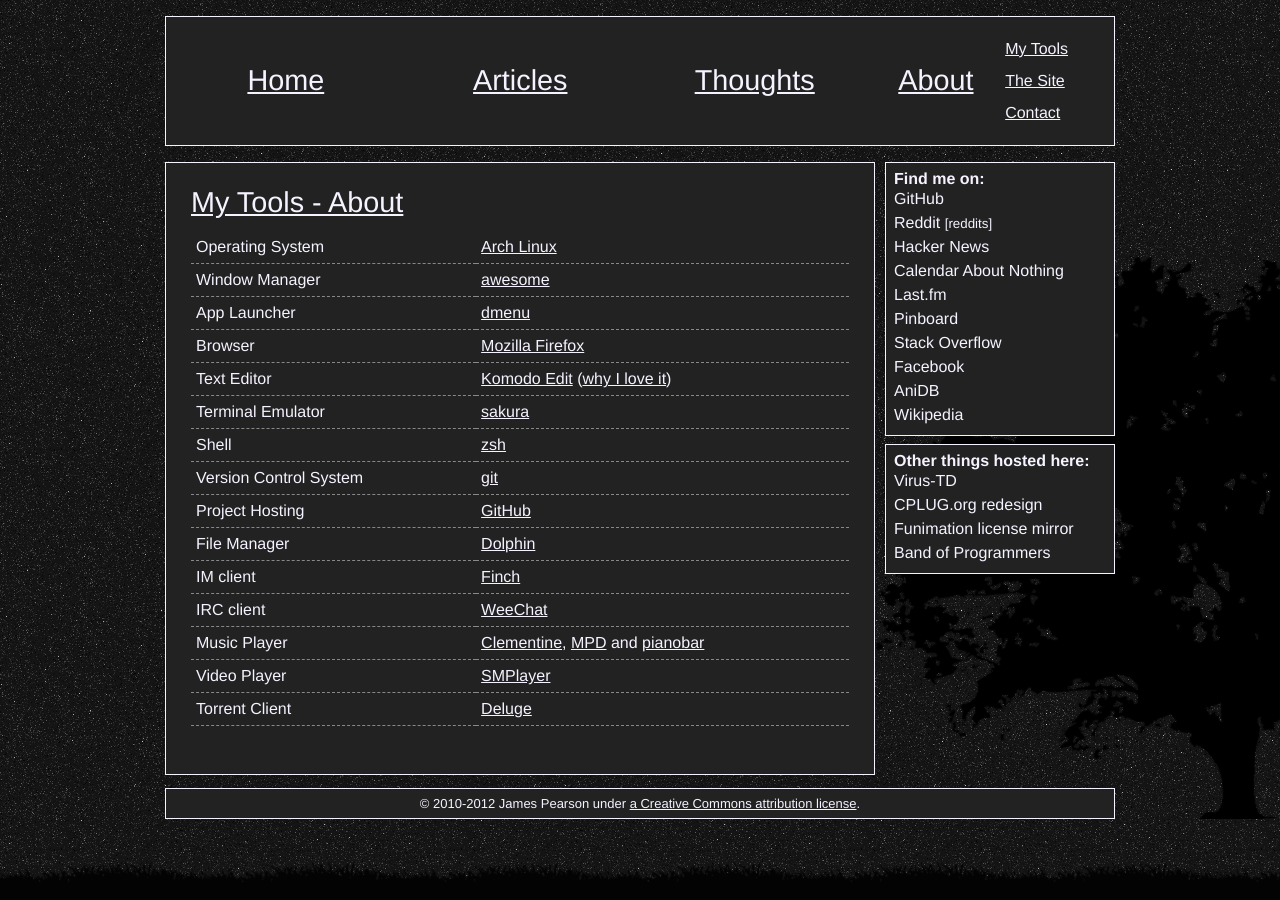
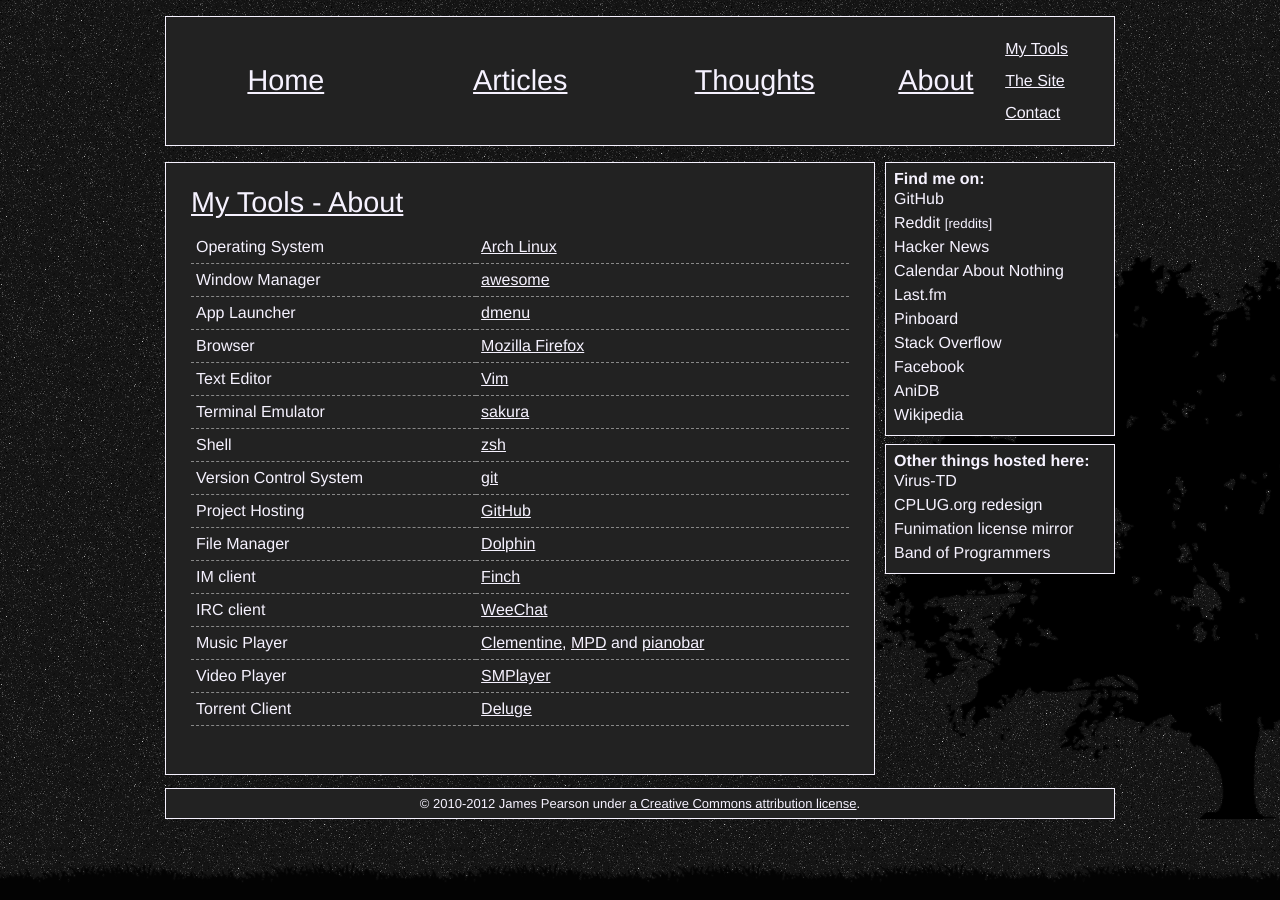
Before and after one commit to xiongchiamiov/xiongchiamiov.github.com, a Jekyll site: the page built from about/tools.md, in a window 1280 px wide. Built offline with Jekyll 4.4.1, drawn with Linux system fonts in a browser that asks for light colours; Markdown is read by kramdown in place of the engine named in the settings; comment, search, counter and statistics services are not loaded.

Commit message:
silly, I don't use Komodo any more

```diff
--- a/about/tools.md
+++ b/about/tools.md
@@ -31,8 +31,7 @@
 <tr>
 	<td>Text Editor</td>
 	<td>
-		<a href="http://www.activestate.com/komodo_edit/">Komodo Edit</a>
-		(<a href="/2010/03/18/why-i-love-komodo-edit.html">why I love it</a>)
+		<a href="http://www.vim.org/">Vim</a>
 	</td>
 </tr>
 <tr>
```
Also changed, not shown: articles/index.md (+1 -0 lines).
